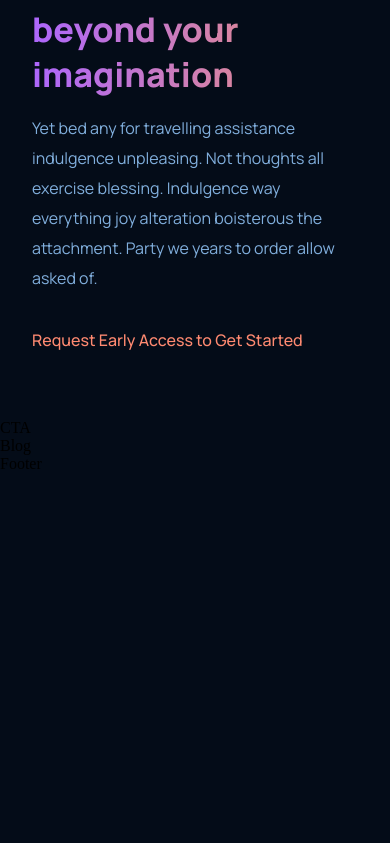
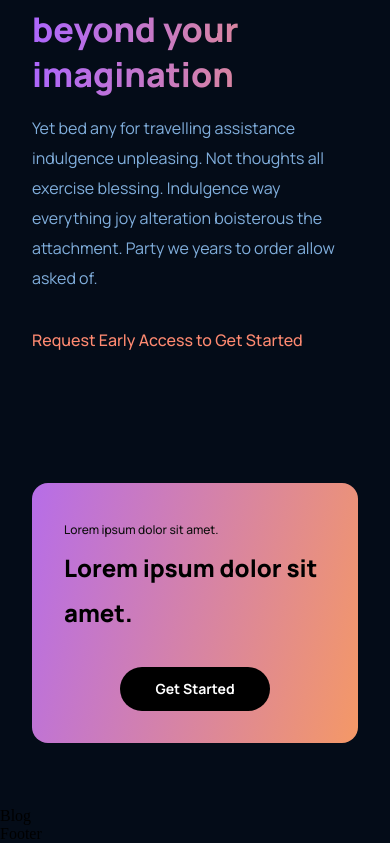
Before and after one commit to hgoncerz/ui-ux-react, a React (Create React App) app: page / in a window 390 px wide. Shown: the part 3768-4611 px from the top of the page. Before the commit the page ends 4241 px from the top, so only its background shows below. Built offline with nearby package versions, Linux system fonts and the light colour scheme.

Commit message:
implemented cta component

```diff
--- a/src/components/cta/CTA.jsx
+++ b/src/components/cta/CTA.jsx
@@ -2,7 +2,17 @@
 import "./cta.css";
 
 const CTA = () => {
-  return <div>CTA</div>;
+  return (
+    <div className="gpt3__cta">
+      <div className="gpt3__cta-content">
+        <p>Lorem ipsum dolor sit amet.</p>
+        <h3>Lorem ipsum dolor sit amet.</h3>
+      </div>
+      <div className="gpt3__cta-btn">
+        <button type="button">Get Started</button>
+      </div>
+    </div>
+  );
 };
 
 export default CTA;
--- a/src/components/cta/cta.css
+++ b/src/components/cta/cta.css
@@ -0,0 +1,70 @@
+.gpt3__cta {
+  display: flex;
+  justify-content: space-between;
+  align-items: center;
+  flex-direction: row;
+
+  padding: 2rem;
+  margin: 4rem;
+  border-radius: 1rem;
+  background: var(--gradient-bar);
+}
+.gpt3__cta-content p {
+  font-family: var(--font-family);
+  font-weight: 500;
+  font-size: 12px;
+  line-height: 30px;
+  color: #0e0e0e;
+}
+.gpt3__cta-content h3 {
+  font-family: var(--font-family);
+  font-weight: 800;
+  font-size: 24px;
+  line-height: 45px;
+  color: #000000;
+}
+.gpt3__cta-btn {
+  display: flex;
+  justify-content: center;
+  align-items: center;
+  margin-left: 2rem;
+}
+
+.gpt3__cta-btn button {
+  background: #000000;
+  color: #ffffff;
+  border-radius: 40px;
+  font-family: var(--font-family);
+  font-weight: bold;
+  font-size: 18px;
+  line-height: 30px;
+  padding: 0.5rem 1rem;
+
+  border: none;
+  outline: none;
+  cursor: pointer;
+  min-width: 150px;
+}
+
+@media screen and (max-width: 650px) {
+  .gpt3__cta {
+    flex-direction: column;
+  }
+  .gpt3__cta-btn {
+    margin: 2rem 0 0;
+  }
+}
+
+@media screen and (max-width: 550px) {
+  .gpt3__cta {
+    margin: 4rem 2rem;
+  }
+  .gpt3__cta-content {
+    font-size: 18px;
+    line-height: 32px;
+  }
+  .gpt3__cta-btn button {
+    font-size: 14px;
+    line-height: 28px;
+  }
+}
```
